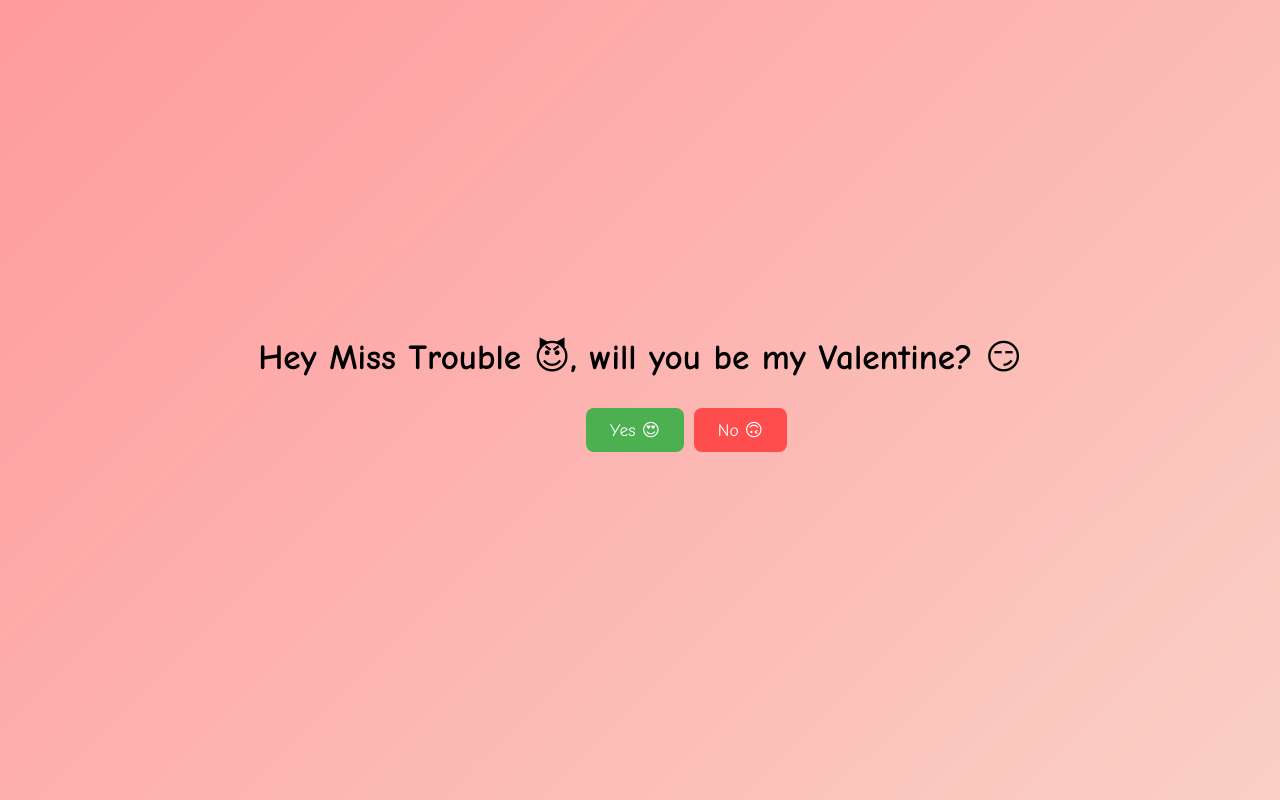
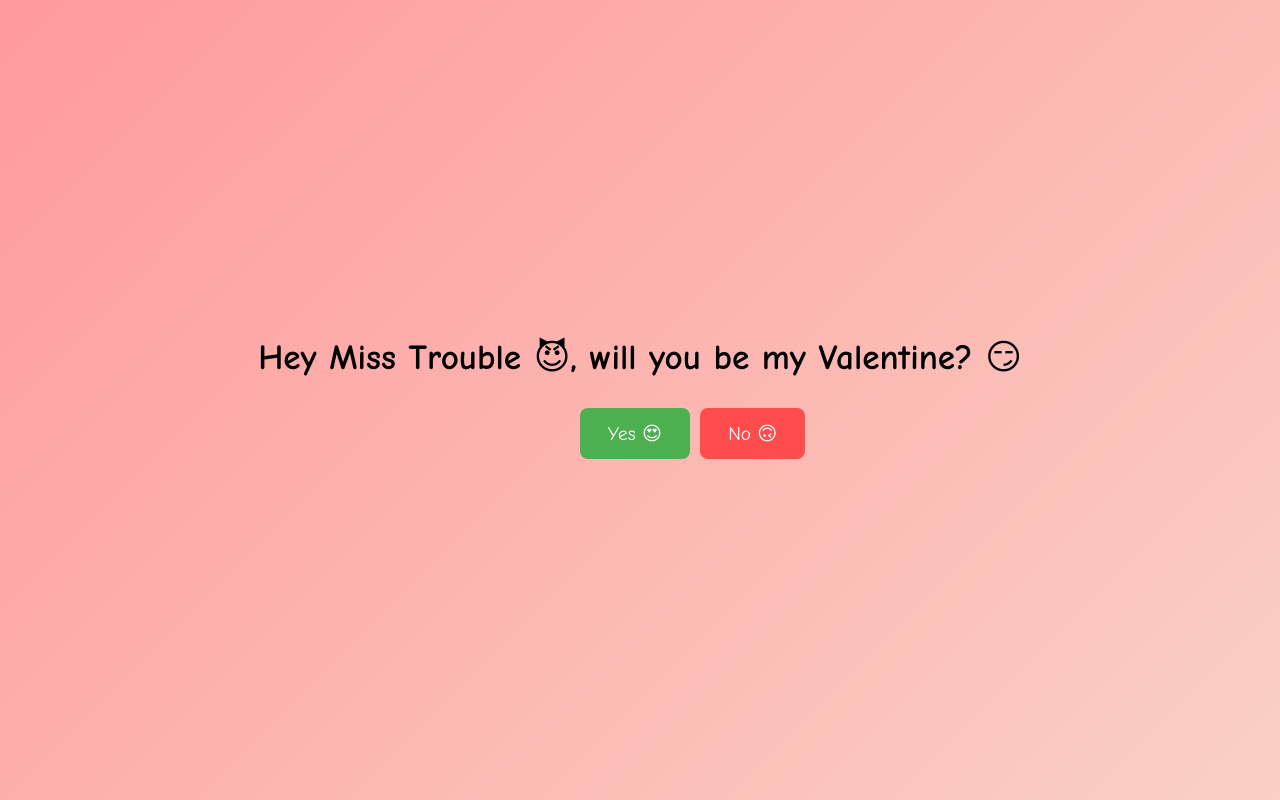
Before and after one commit to Jaydya/Valentine, a plain HTML site: page index.html in a window 1280 px wide. Drawn offline with nearby package versions, Linux system fonts and the light colour scheme.

Commit message:
Update style.css

```diff
--- a/style.css
+++ b/style.css
@@ -28,11 +28,14 @@ h1 {
 }
 
 button {
-  padding: 12px 24px;
-  font-size: 1.1rem;
+  padding: 14px 28px;
+  font-size: 1.2rem;
   border: none;
   border-radius: 8px;
   cursor: pointer;
+
+  /* 👇 THIS IS STEP 5.4 */
+  touch-action: manipulation;
 }
 
 #yesBtn {
```
